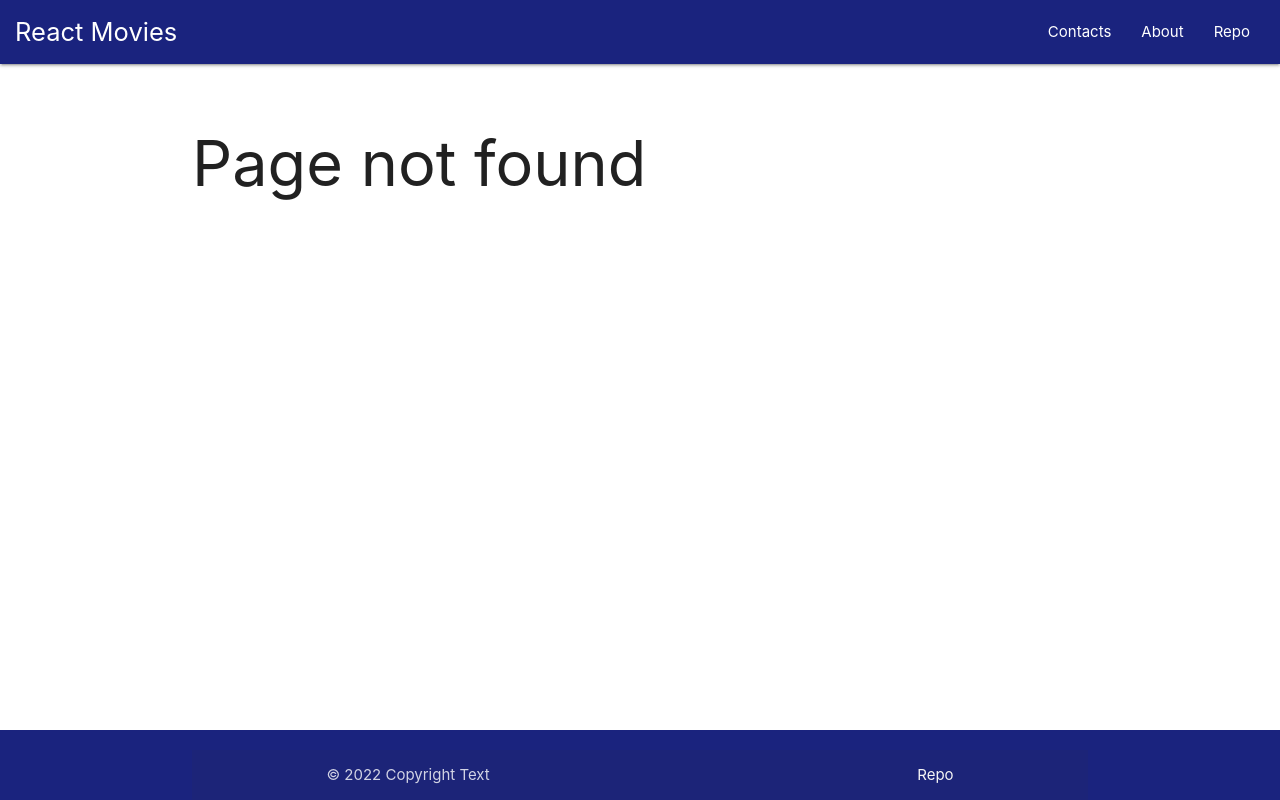
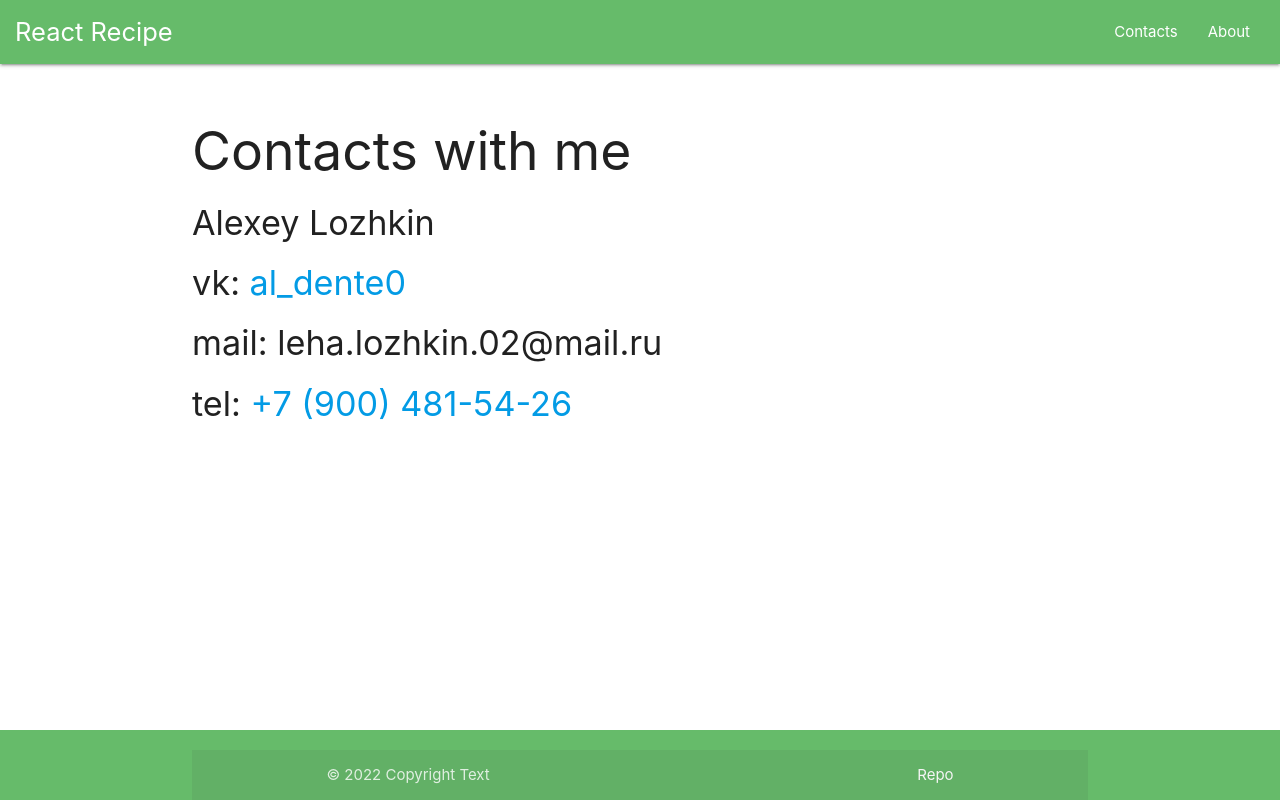
Before and after one commit to aldente0/react-recipes, a React (Create React App) app: page /react-recipes/contacts in a window 1280 px wide. Before the commit this address had no page. Built offline with nearby package versions, Linux system fonts and the light colour scheme.

Commit message:
fix any layot problem

```diff
--- a/src/App.js
+++ b/src/App.js
@@ -4,18 +4,22 @@ import { Footer } from './components/Footer';
 import { Home } from './components/Home';
 import { Category } from './components/Category';
 import { Meal } from './components/Meal';
+import { Contacts } from './components/Contacts';
+import { About } from './components/About';
 import { NotFound } from './components/NotFound';
 
 function App() {
 	return (
 		<>
-			<Router basename='/react-recipe'>
+			<Router basename='/react-recipes'>
 				<Header />
 				<main className='container content'>
 					<Switch>
 						<Route exact path='/' component={Home} />
 						<Route path='/category/:catName' component={Category} />
 						<Route path='/meal/:idMeal' component={Meal} />
+						<Route path='/contacts' component={Contacts} />
+						<Route path='/about' component={About} />
 						<Route component={NotFound} />
 					</Switch>
 				</main>
--- /dev/null
+++ b/src/components/About.jsx
@@ -0,0 +1,15 @@
+function About() {
+    return (
+        <>
+            <h2>About project</h2>
+            <p>React Recipe - my first SPA project and third project, that has made with react.<br />
+            This is a recipe catalog.<br />
+            I'm Alexey Lozhkin - young beginner frontend delveloper.
+            repository on github: <a href="https://github.com/aldente0/react-recipes" target='_blank' rel="noreferrer">Repo</a>
+            </p>
+        </>
+
+    )
+}
+
+export {About};
--- /dev/null
+++ b/src/components/Contacts.jsx
@@ -0,0 +1,13 @@
+function Contacts() {
+    return (
+        <>
+            <h2>Contacts with me</h2>
+            <h4 className="contacts">Alexey Lozhkin</h4>
+            <h4 className="contacts">vk: <a href="https://vk.com/al_dente0" target='_blank' rel="noreferrer">al_dente0</a></h4>
+            <h4 className="contacts">mail: leha.lozhkin.02@mail.ru</h4>
+            <h4 className="contacts">tel: <a href="rel:+79004815426">+7 (900) 481-54-26</a></h4>
+        </>
+    )
+}
+
+export {Contacts};
--- a/src/components/Footer.jsx
+++ b/src/components/Footer.jsx
@@ -2,7 +2,7 @@
 
 export function Footer() {
     return (
-        <footer className="page-footer #1a237e indigo darken-4">
+        <footer className="page-footer #66bb6a green lighten-1">
         <div className="container">
           <div className="footer-copyright">
             <div className="container">
--- a/src/components/Header.jsx
+++ b/src/components/Header.jsx
@@ -1,17 +1,18 @@
+import {useState} from 'react';
 import {Link} from 'react-router-dom';
 
+
 export function Header() {
+
     return (
         <header>
-              <nav className="#1a237e indigo darken-4">
+              <nav className="#66bb6a green lighten-1">
             <div className="nav-wrapper ">
-                <Link to='/' className="brand-logo">React Movies</Link>
-                <ul id="nav-mobile" className="right hide-on-med-and-down">
-
-                    <li><Link to='/contacts'>Contacts</Link></li>
-                    <li><Link to="/about" >About</Link></li>
-                    <li><a href="https://github.com/aldente0/react-movies" target='_blank' rel="noreferrer">Repo</a></li>
-                </ul>
+                <Link to='/' className="brand-logo left">React Recipe</Link>
+                    <ul id="nav-mobile" className="right">
+                        <li><Link to='/contacts'>Contacts</Link></li>
+                        <li><Link to="/about" >About</Link></li>
+                    </ul>
                 </div>
             </nav>
         </header>
--- a/src/index.css
+++ b/src/index.css
@@ -65,3 +65,22 @@ iframe {
 	width: 600px;
 	height: 350px;
 }
+
+@media (max-width: 450px) {
+	.contacts {
+		font-size: 25px;
+	}
+}
+
+@media (max-width: 400px) {
+	.nav-wrapper .ul {
+		display: none;
+	}
+	.nav-wrapper .hamburger {
+		display: block;
+	}
+}
+
+.nav .hamburger {
+	display: none;
+}
```
Also changed, not shown: package.json (+7 -3 lines), 1 other file (tests, documents, lock files or other folders).
